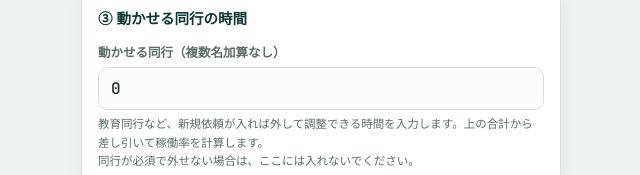
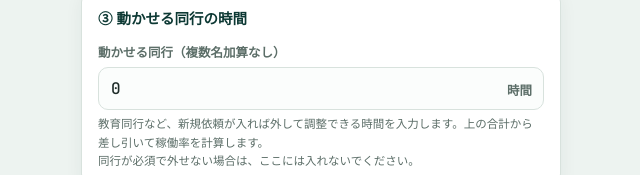
Before and after one commit to yamauchis-cpu/kadoritsu-board-office-b-, a website: page index.html in a window 1280 px wide. Shown: the part 793-968 px from the top of the page, 319-959 px from the left. Drawn offline with nearby package versions, Linux system fonts and the light colour scheme; no server answers; a web font is replaced by a local one.

Commit message:
Update index.html

```diff
--- a/index.html
+++ b/index.html
@@ -59,6 +59,10 @@
     font-size:16px; font-family:'JetBrains Mono',monospace; background:#fbfdfc; color:var(--ink);
   }
   input:focus{outline:2px solid var(--teal); outline-offset:1px;}
+
+  .unit-wrap{position:relative;}
+  .unit-wrap input{padding-right:46px;}
+  .unit-suffix{position:absolute; right:12px; top:50%; transform:translateY(-50%); font-size:13px; font-weight:700; color:var(--sub); pointer-events:none;}
 
   .check-row{display:flex; align-items:center; gap:10px; padding:12px 13px; background:var(--paper); border-radius:10px; margin-bottom:14px;}
   .check-row input[type=checkbox]{width:20px; height:20px; accent-color:var(--teal);}
@@ -247,7 +251,10 @@
       <h2>③ 動かせる同行の時間</h2>
       <label class="field" style="margin-bottom:0;">
         <span>動かせる同行（複数名加算なし）</span>
-        <input type="number" id="excludeInput" value="0" min="0" step="0.25">
+        <div class="unit-wrap">
+          <input type="number" id="excludeInput" value="0" min="0" step="0.25">
+          <span class="unit-suffix">時間</span>
+        </div>
       </label>
       <div class="note">教育同行など、新規依頼が入れば外して調整できる時間を入力します。上の合計から差し引いて稼働率を計算します。<br>同行が必須で外せない場合は、ここには入れないでください。</div>
     </section>
```
